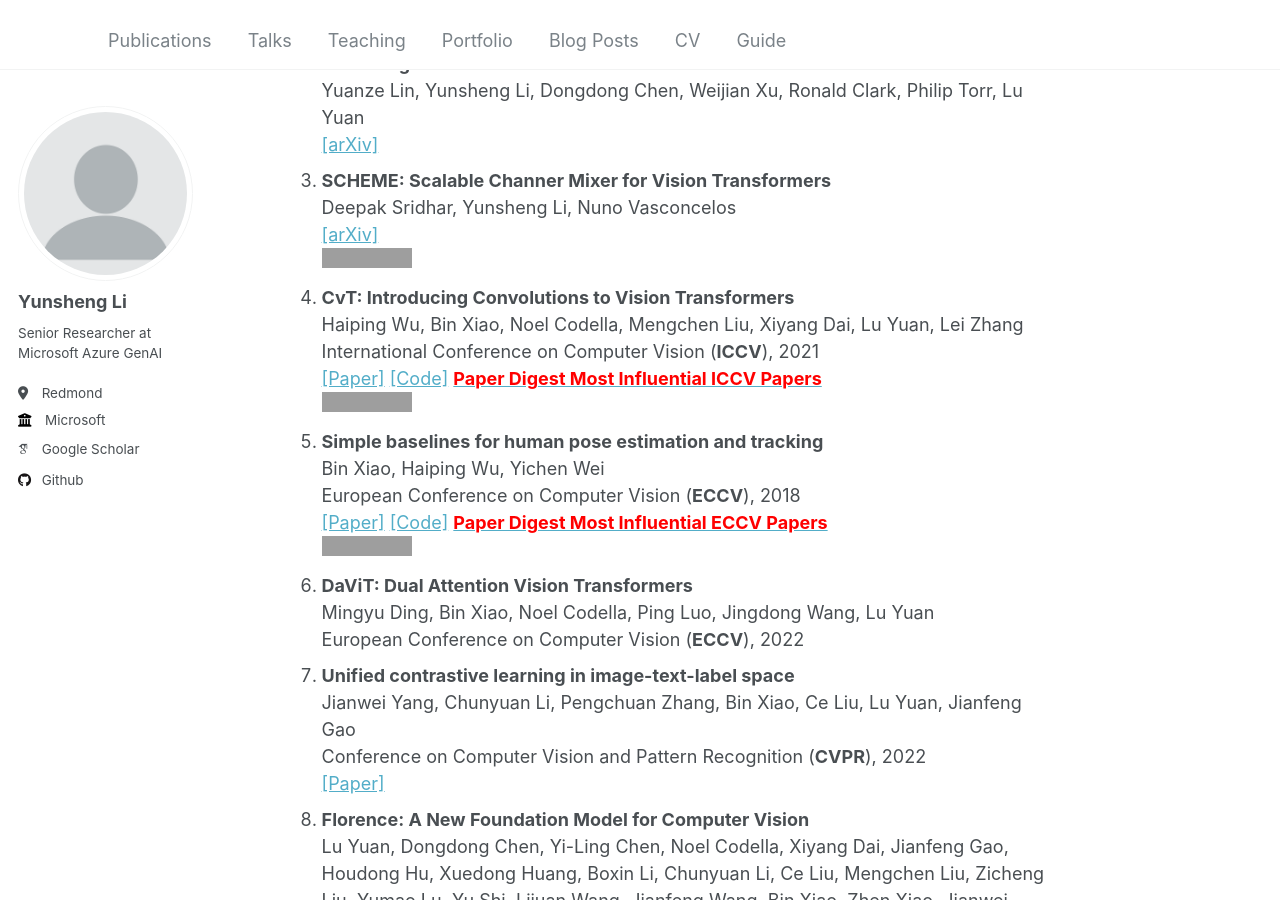
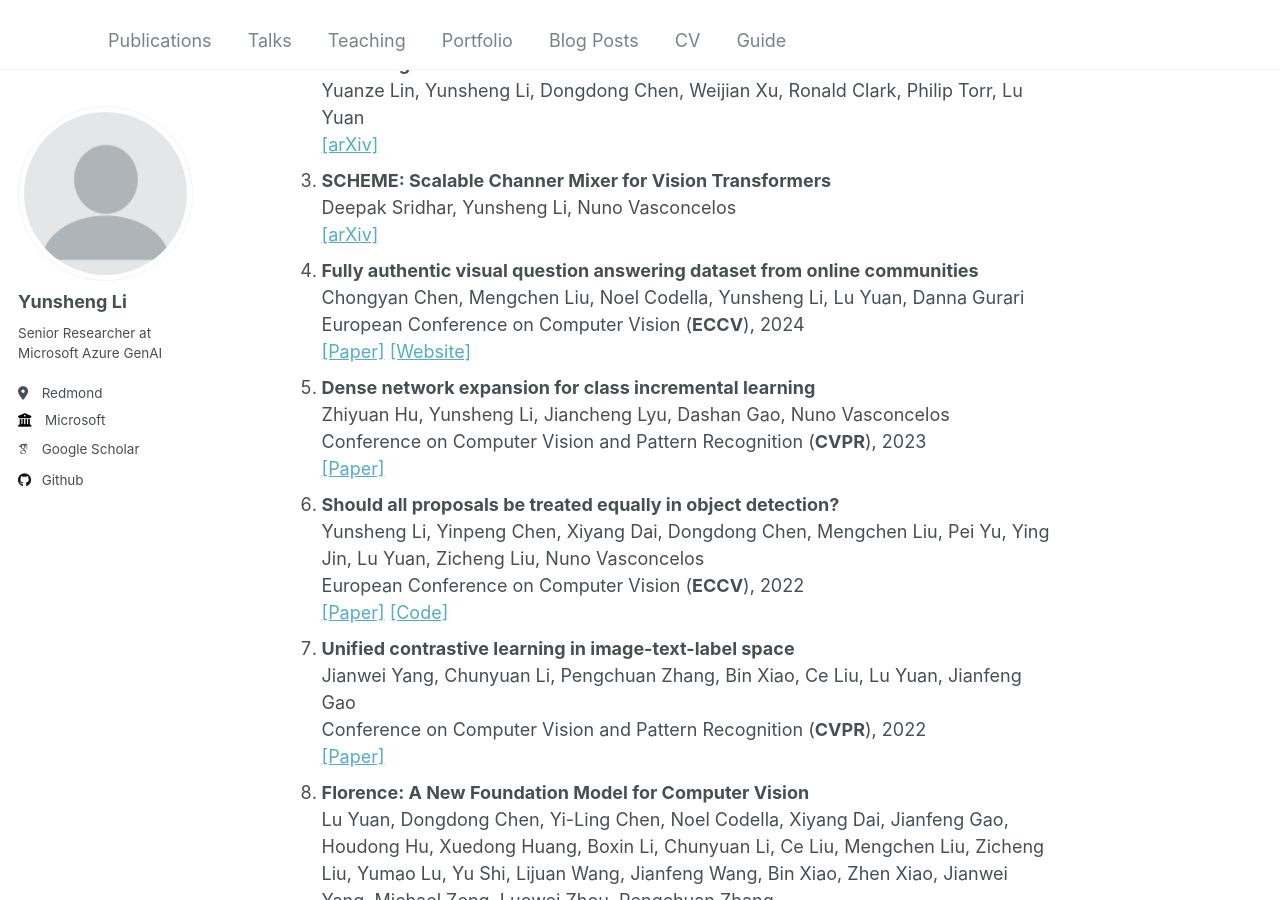
Before and after one commit to liyunsheng13/liyunsheng13.github.io, a Jekyll site: the page built from _pages/about.md, in a window 1280 px wide and 900 px high, scrolled down 702 px. Built offline with Jekyll 4.4.1, drawn with Linux system fonts in a browser that asks for light colours; some web fonts are replaced; grey boxes are pictures that could not be loaded.

Commit message:
add changes

```diff
--- a/_pages/about.md
+++ b/_pages/about.md
@@ -28,20 +28,18 @@ Publications
 2. **SCHEME: Scalable Channer Mixer for Vision Transformers** <br>
    Deepak Sridhar, Yunsheng Li, Nuno Vasconcelos <br>
    [[arXiv]](https://arxiv.org/pdf/2312.00412)
-   <div><iframe src="https://ghbtns.com/github-btn.html?user=leoxiaobin&repo=deep-high-resolution-net.pytorch&type=star&count=true" frameborder="0" scrolling="0" width="94px" height="20px"></iframe></div>
-5. **CvT: Introducing Convolutions to Vision Transformers** <br>
-   Haiping Wu, Bin Xiao, Noel Codella, Mengchen Liu, Xiyang Dai, Lu Yuan, Lei Zhang <br>
-   International Conference on Computer Vision (**ICCV**), 2021<br>
-   [[Paper]](https://openaccess.thecvf.com/content/ICCV2021/papers/Wu_CvT_Introducing_Convolutions_to_Vision_Transformers_ICCV_2021_paper.pdf) [[Code]](https://github.com/microsoft/CvT) [<span style="color:red"> **Paper Digest Most Influential ICCV Papers** </span>](https://www.paperdigest.org/2022/05/most-influential-iccv-papers-2022-05/)
-   <div><iframe src="https://ghbtns.com/github-btn.html?user=microsoft&repo=CvT&type=star&count=true" frameborder="0" scrolling="0" width="94px" height="20px"></iframe></div>
-1. **Simple baselines for human pose estimation and tracking** <br>
-   Bin Xiao, Haiping Wu, Yichen Wei <br>
-   European Conference on Computer Vision (**ECCV**), 2018 <br>
-   [[Paper]](http://openaccess.thecvf.com/content_ECCV_2018/papers/Bin_Xiao_Simple_Baselines_for_ECCV_2018_paper.pdf) [[Code]](https://github.com/microsoft/human-pose-estimation.pytorch) [<span style="color:red"> **Paper Digest Most Influential ECCV Papers** </span>](https://www.paperdigest.org/2022/05/most-influential-eccv-papers-2022-05/)
-   <div><iframe src="https://ghbtns.com/github-btn.html?user=microsoft&repo=human-pose-estimation.pytorch&type=star&count=true" frameborder="0" scrolling="0" width="94px" height="20px"></iframe></div>
-7. **DaViT: Dual Attention Vision Transformers** <br>
-   Mingyu Ding, Bin Xiao, Noel Codella, Ping Luo, Jingdong Wang, Lu Yuan <br>
+5. **Fully authentic visual question answering dataset from online communities** <br>
+   Chongyan Chen, Mengchen Liu, Noel Codella, Yunsheng Li, Lu Yuan, Danna Gurari <br>
+   European Conference on Computer Vision (**ECCV**), 2024<br>
+   [[Paper]](https://arxiv.org/pdf/2311.15562) [[Website]](https://vqaonline.github.io/)
+1. **Dense network expansion for class incremental learning** <br>
+   Zhiyuan Hu, Yunsheng Li, Jiancheng Lyu, Dashan Gao, Nuno Vasconcelos <br>
+   Conference on Computer Vision and Pattern Recognition (**CVPR**), 2023 <br>
+   [[Paper]](https://openaccess.thecvf.com/content/CVPR2023/papers/Hu_Dense_Network_Expansion_for_Class_Incremental_Learning_CVPR_2023_paper.pdf)
+7. **Should all proposals be treated equally in object detection?** <br>
+   Yunsheng Li, Yinpeng Chen, Xiyang Dai, Dongdong Chen, Mengchen Liu, Pei Yu, Ying Jin, Lu Yuan, Zicheng Liu, Nuno Vasconcelos <br>
    European Conference on Computer Vision (**ECCV**), 2022 <br>
+   [[Paper]](https://arxiv.org/pdf/2207.03520) [[Code]](https://github.com/liyunsheng13/dpp)
 6. **Unified contrastive learning in image-text-label space** <br>
    Jianwei Yang, Chunyuan Li, Pengchuan Zhang, Bin Xiao, Ce Liu, Lu Yuan, Jianfeng Gao <br>
     Conference on Computer Vision and Pattern Recognition (**CVPR**), 2022 <br>
```
